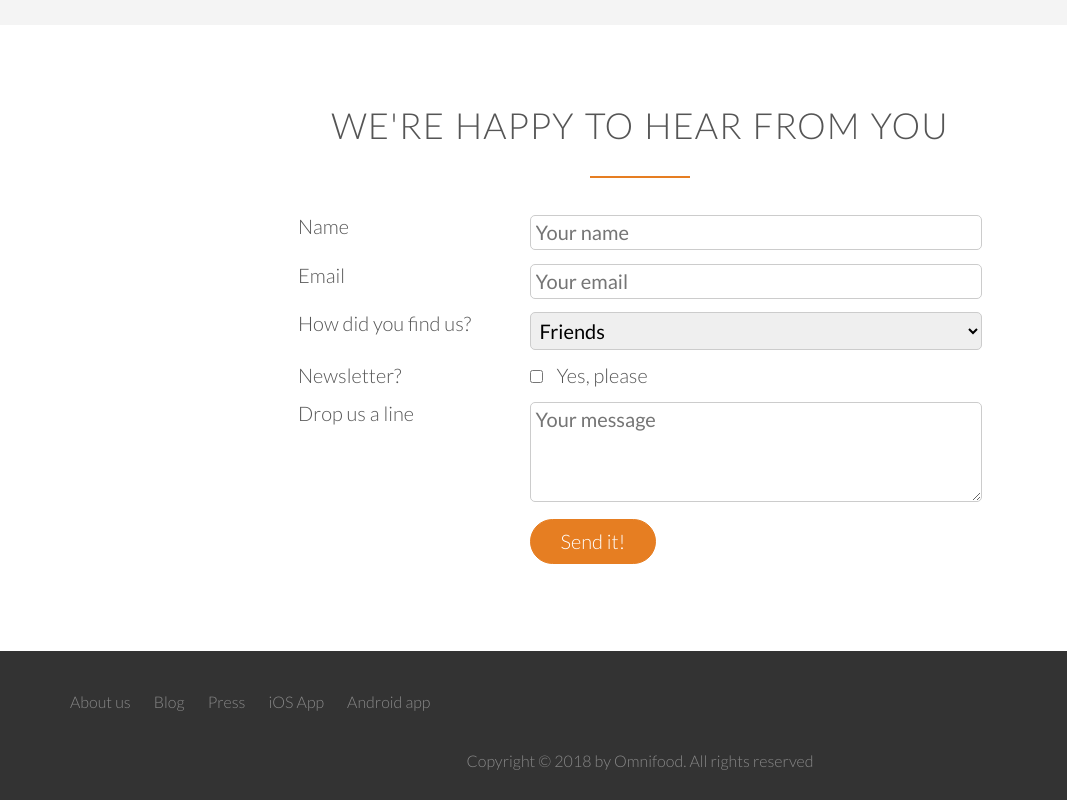
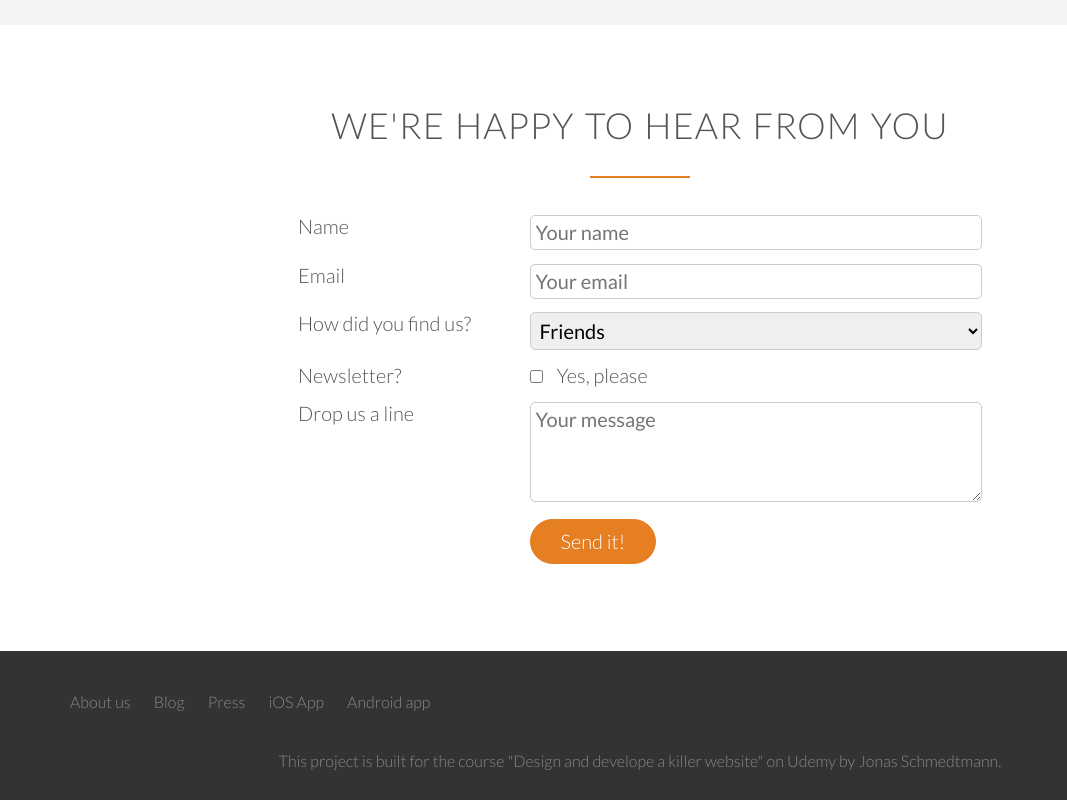
Before and after one commit to daohai39/Onmifood, a plain HTML site: page index.html in a window 1280 px wide. Shown: the part 4666-5466 px from the top of the page, 0-1067 px from the left. Drawn offline with nearby package versions, Linux system fonts and the light colour scheme; a script that the page names is missing; files whose address does not match are found by name.

Commit message:
Last changes

```diff
--- a/index.html
+++ b/index.html
@@ -360,7 +360,7 @@
                 </div>
             </div>
             <div class="row">
-                <p>Copyright &copy; 2018 by Omnifood. All rights reserved</p>
+                <p>This project is built for the course "Design and develope a killer website" on Udemy by Jonas Schmedtmann.</p>
             </div>
         </footer>
     </body>
```
